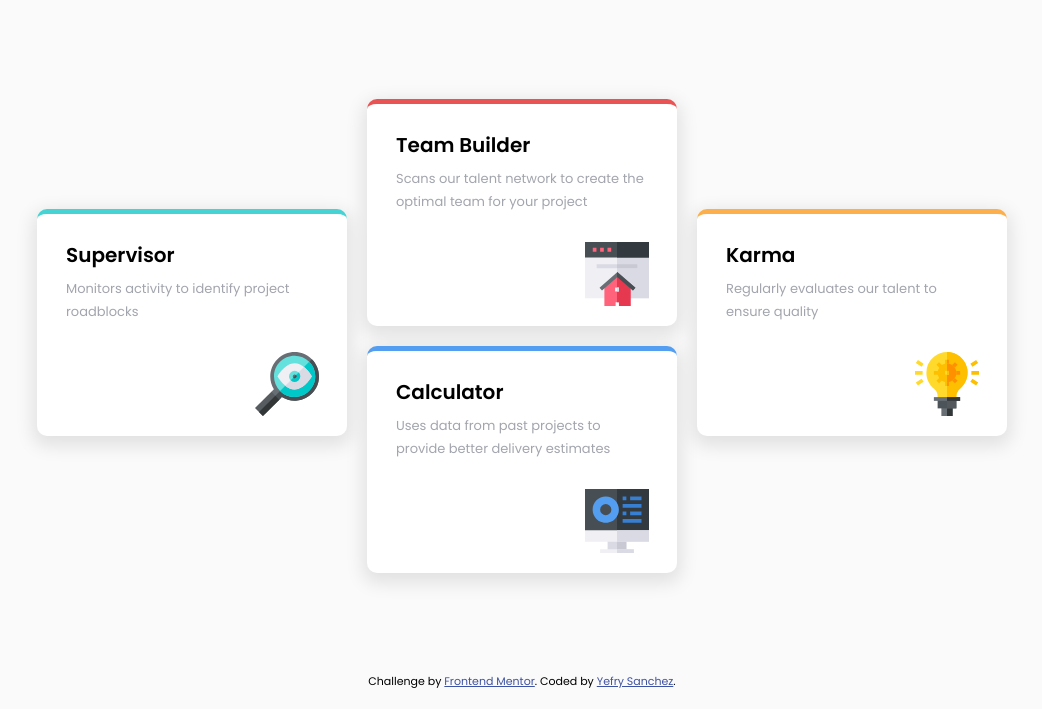
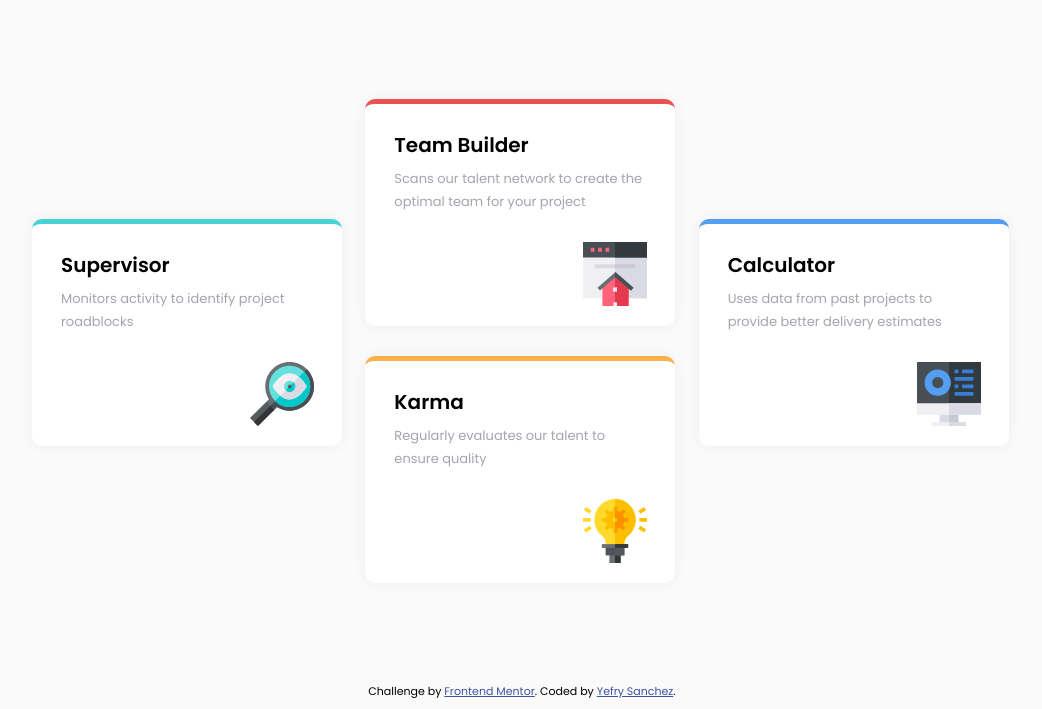
Before and after one commit to y25sanchez/four-card-feature-section-master, a plain HTML site: page index.html in a window 1280 px wide. Shown: the part 241-950 px from the top of the page, without its empty margins (118-1160 px from the left). Drawn offline with Linux system fonts and the light colour scheme.

Commit message:
Grip on Desktop Size

```diff
--- a/css/styles.css
+++ b/css/styles.css
@@ -60,7 +60,7 @@ body{
     height: 22.2rem;
     margin-bottom: 2.5rem;
     border-radius: 1rem;
-    box-shadow: 0px 6px 18px 4px rgba(0,0,0,0.10);
+    box-shadow: 0px 0px 15px 0px rgba(0,0,0,0.05);
 }
 
 .container__cards__unit h2{
@@ -149,10 +149,8 @@ body{
         transition: all 0.3s ease;
     }
     .Supervisor:hover img{
-        transform: rotate(360deg);
+        transform: scale(1.1);
     }
-
-
 
     .Team_Builder:hover{
         transform: scale(1.01);
@@ -163,10 +161,8 @@ body{
         transition: all 0.3s ease;
     }
     .Team_Builder:hover img{
-        transform: rotate(360deg);
+        transform: scale(1.1);
     }
-
-
 
     .Karma:hover{
         transform: scale(1.01);
@@ -176,10 +172,8 @@ body{
         transition: all 0.3s ease;
     }
     .Karma:hover img{
-        transform: rotate(360deg);
+        transform: scale(1.1);
     }
-
-
 
     .Calculator:hover{
         transform: scale(1.01);
@@ -190,7 +184,7 @@ body{
         transition: all 0.3s ease;
     }
     .Calculator:hover img{
-        transform: rotate(360deg);
+        transform: scale(1.1);
     }
 }
 
@@ -198,7 +192,10 @@ body{
 
     .container__cards{
         max-width: 100rem;
-
+        display: grid;
+        grid-template-columns: repeat(3, 1fr);
+        grid-template-rows: repeat(2, 1fr);
+        row-gap: 1rem;
 
     }
     .container__header{
@@ -210,17 +207,22 @@ body{
 
     .container__cards__unit{
         max-width: 31rem;
-
-
     }
 
-    .Supervisor, .Karma{
-        margin-top: 12rem;
+    .Karma{
+        grid-column: 2;
+        grid-row: 2;
     }
 
     .Calculator{
-        margin-top: -10rem;
-
+        grid-column: 3;
+        grid-row: 1/3;
+        margin-top: 13rem;
     }
 
+    .Supervisor{
+        grid-column: 1;
+        grid-row: 1/3;
+        margin-top: 13rem;
+    }
 }
```
Also changed, not shown: 1 other file.
